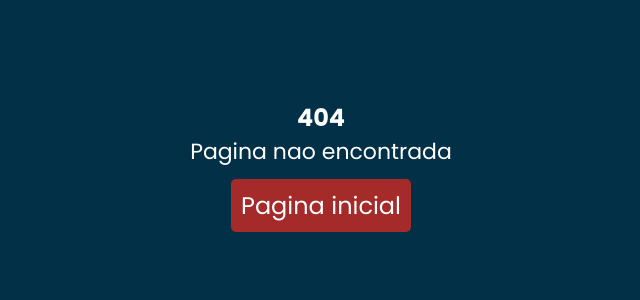
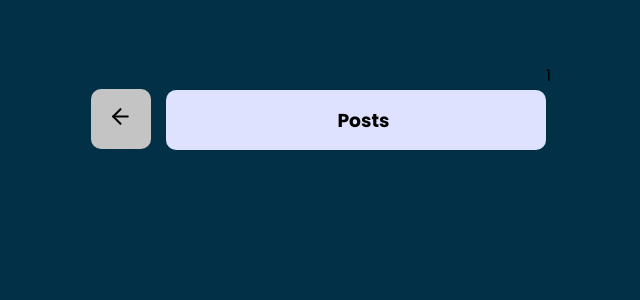
Before and after one commit to NiloMarcos/PostViewing, a React (Create React App) app: page /posts/1 in a window 1280 px wide. Before the commit this address had no page. Shown: the top 300 px of the page, without its empty margins (319-959 px from the left). Built offline with nearby package versions, Linux system fonts and the light colour scheme.

Commit message:
transfer of information between screens Home for Post

```diff
--- a/src/pages/Home/index.js
+++ b/src/pages/Home/index.js
@@ -27,7 +27,7 @@ export default function Home(){
           <ContainerResponseApi key={item.id}>
             <TitleApi>{item.title}</TitleApi>
             <DescriptionAip>{item.body}</DescriptionAip>
-            <Link to="/posts">Ver Mais</Link>
+            <Link to={`/posts/${item.id}`}>Ver Mais</Link>
           </ContainerResponseApi>
         );
       })}
--- a/src/pages/Posts/index.js
+++ b/src/pages/Posts/index.js
@@ -1,9 +1,11 @@
 import React from 'react';
 import {FiArrowLeft} from 'react-icons/fi';
-import {Link} from 'react-router-dom';
+import {Link, useParams} from 'react-router-dom';
 import {ContainerAll, ContainerReadPost, BackContainer } from './style';
 
 export default function Posts() {
+  const {id} = useParams();
+
   return (
     <ContainerAll>
       <BackContainer>
@@ -13,6 +15,10 @@ export default function Posts() {
       <ContainerReadPost>
         <h3>Posts</h3>
       </ContainerReadPost>
+
+      <div>
+        <p>{id}</p>
+      </div>
     </ContainerAll>
   );
 }
--- a/src/routes/routes.js
+++ b/src/routes/routes.js
@@ -10,7 +10,7 @@ export default function Routes() {
     <BrowserRouter>
       <Switch>
         <Route exact path="/" component={Home} />
-        <Route exact path="/posts" component={Posts} />
+        <Route exact path="/posts/:id" component={Posts} />
         <Route path="*" component={Erro} />
       </Switch>
     </BrowserRouter>
```
